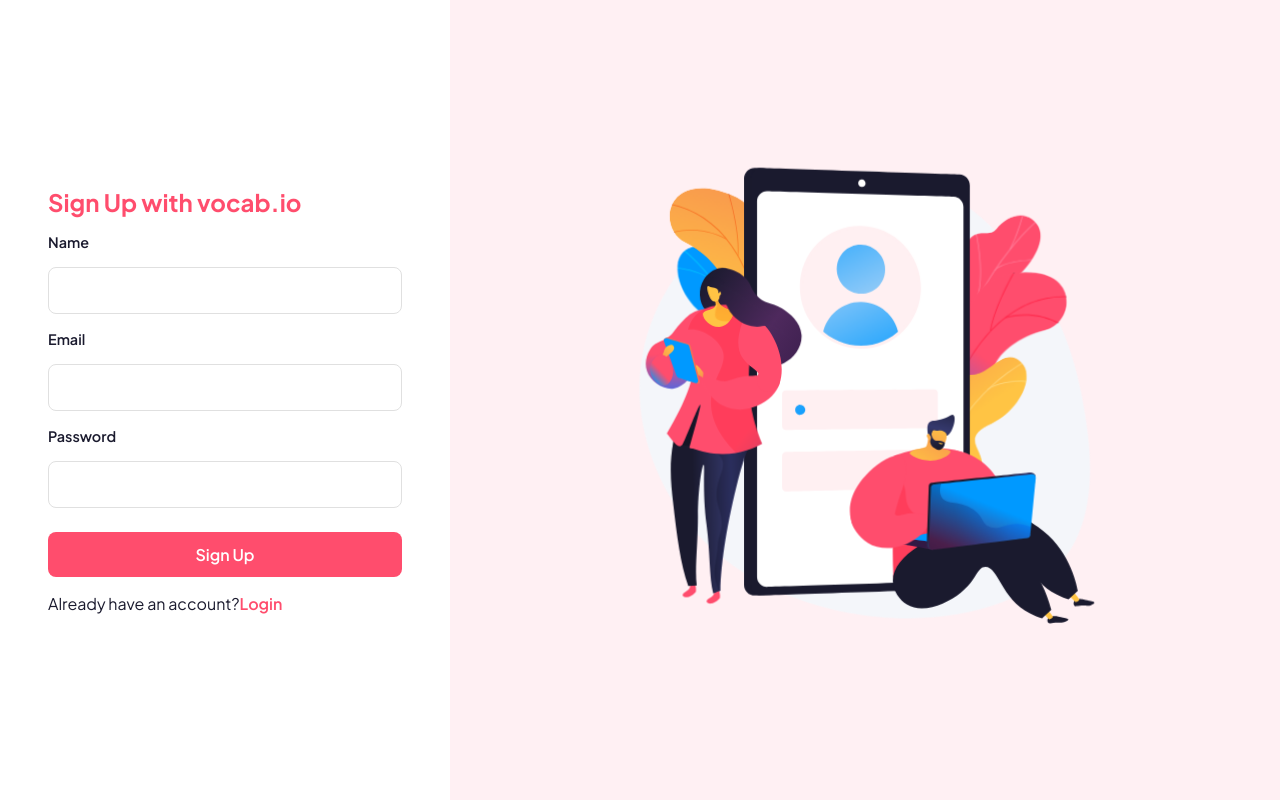
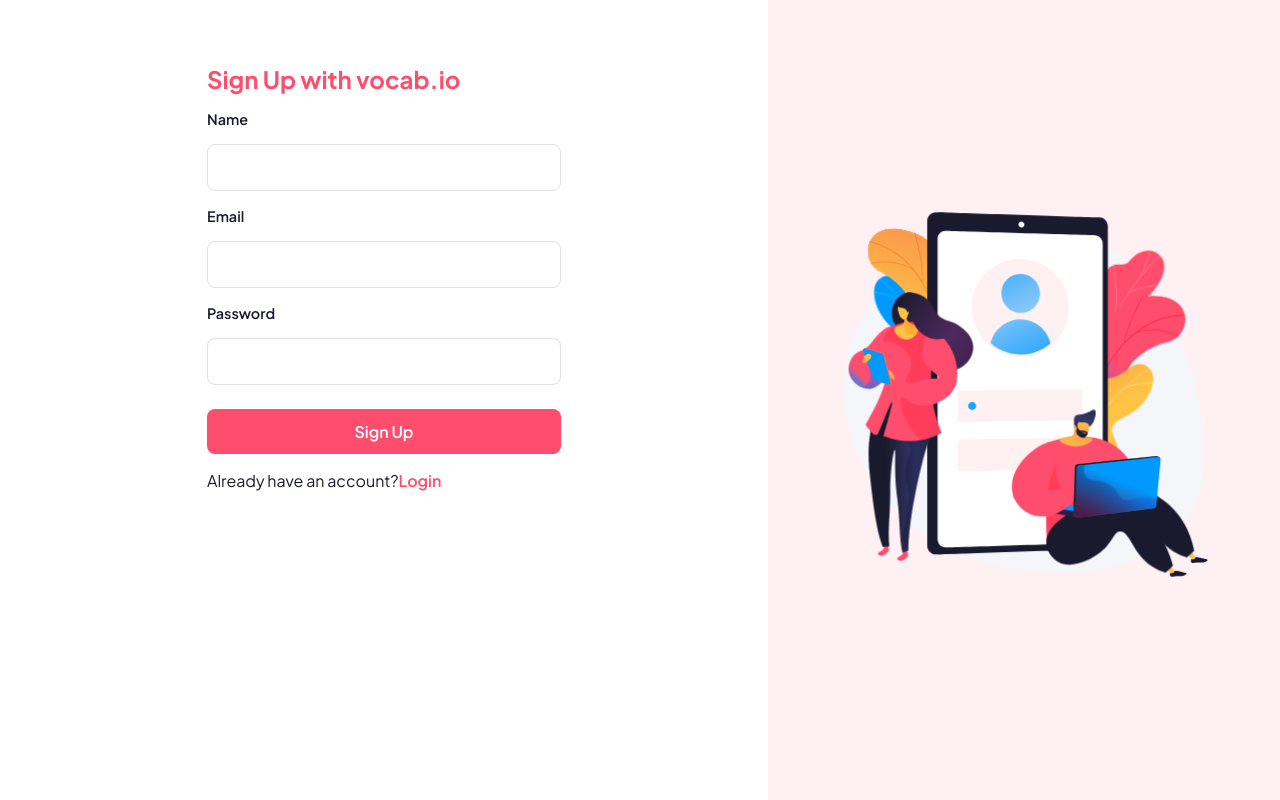
Before and after one commit to AyeshaNadeemAkhtar/vocab.io, a React (Vite) app in the folder vocab.io-frontend/: page /signup in a window 1280 px wide. Built offline with nearby package versions, Linux system fonts and the light colour scheme; no server answers.

Commit message:
Correct Signup/Login feature

```diff
--- a/vocab.io-frontend/src/index.css
+++ b/vocab.io-frontend/src/index.css
@@ -185,31 +185,34 @@
 }
 
 .container .signup-illustration {
-    flex: 1;
+    flex: 0 0 40%;
     background-color: #FFF0F3;
     display: flex;
     justify-content: center;
     align-items: center;
     min-height: 100vh;
+    padding: 2rem;
 }
 
 .signup-illustration .lottie {
-    width: 600px;
-    height: 500px;
+    width: 100%;
+    max-width: 400px;
+    height: auto;
 }
 
 .sign-up-form {
     display: flex;
     flex-direction: column;
     flex: 1;
-    justify-content: center;
+    justify-content: flex-start;
     align-items: stretch;
     max-width: 450px;
-    padding: 3rem;
+    padding: 4rem 3rem 3rem; /* top right/left bottom */
     gap: 1rem;
     color: #1A1A2E;
     min-height: 100vh;
     margin: 0 auto;
+    overflow-y: auto;
 }
 
 .sign-up-form h2 {
--- a/vocab.io-frontend/src/pages/login.jsx
+++ b/vocab.io-frontend/src/pages/login.jsx
@@ -48,7 +48,7 @@
       <div className="container">
         <div className="signup-illustration">
           <Lottie animationData={loginIllustration}
-           Loop={true}
+           loop={true}
            className="lottie"
           />
         </div>
```
Also changed, not shown: 1 other file (tests, documents, lock files or other folders).
